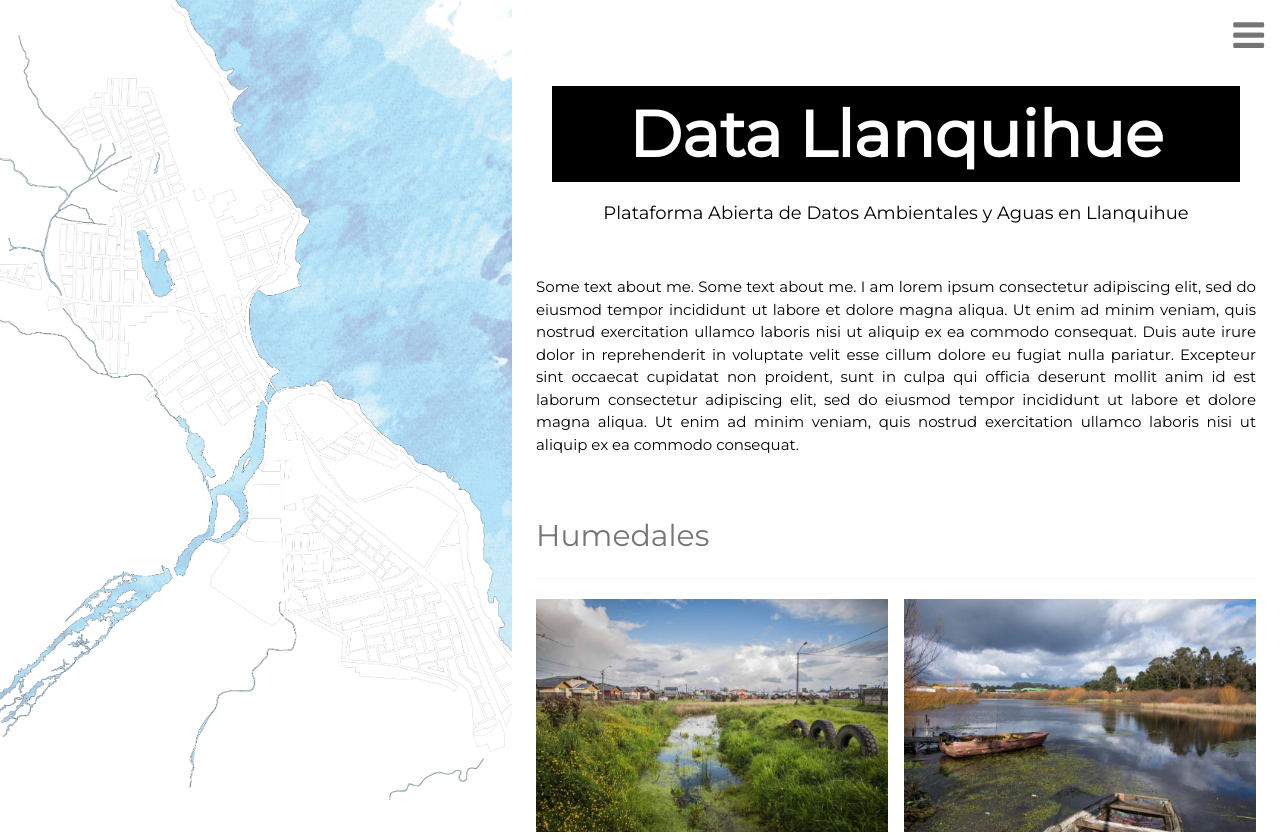
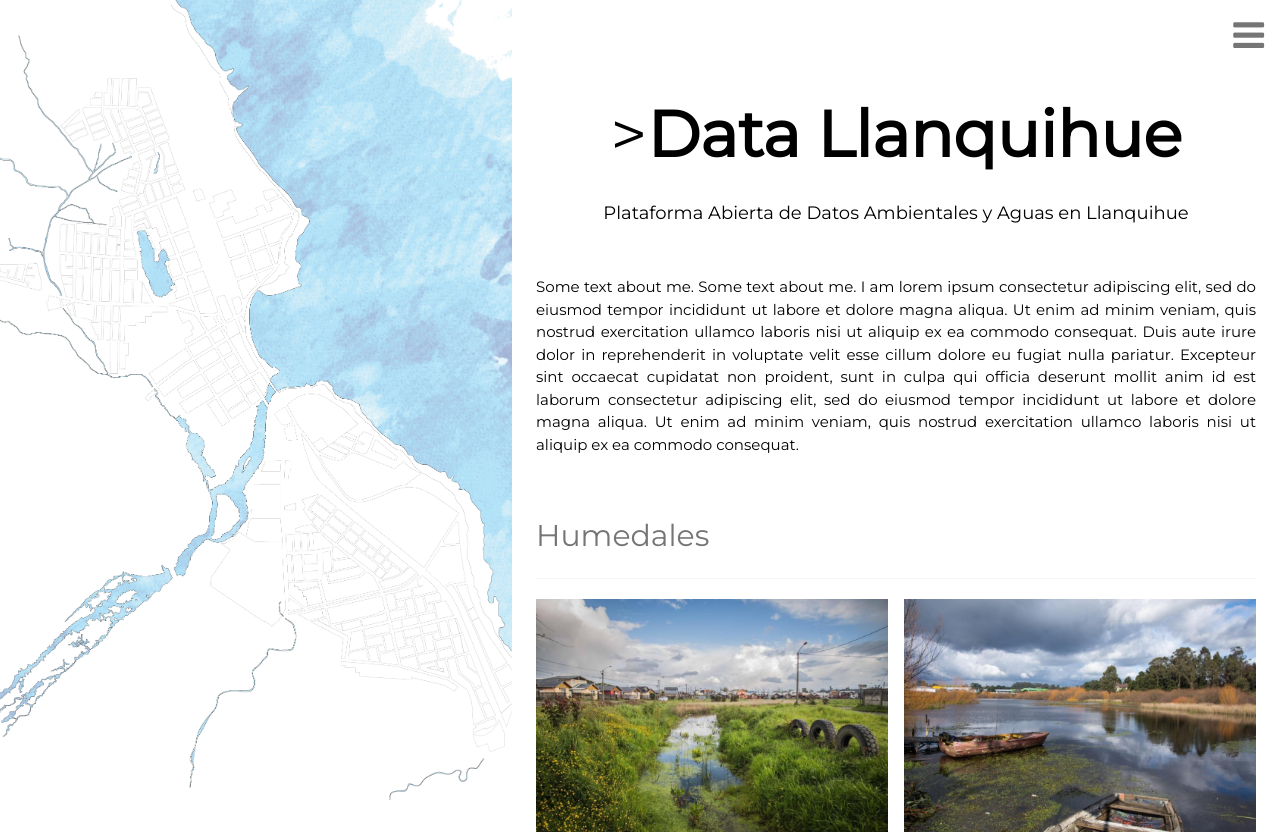
Before and after one commit to matimacayal/cyber-data-llanquihue, a plain HTML site: page docs/index.html in a window 1280 px wide. Shown: the top 835 px of the page. Drawn offline with Linux system fonts and the light colour scheme; some packages are replaced by stand-ins of ours.

Commit message:
White background title

```diff
--- a/docs/index.html
+++ b/docs/index.html
@@ -45,7 +45,7 @@
 
     <!-- Header -->
     <header class="w3-container w3-center" style="padding:64px 16px 0px 16px" id="home">
-      <h1 class="w3-jumbo" style="background-color: black; color: white"><b>Data Llanquihue</b></h1>
+      <h1 class="w3-jumbo" <!--style="background-color: black; color: white"-->><b>Data Llanquihue</b></h1>
       <p class="w3-large">Plataforma Abierta de Datos Ambientales y Aguas en Llanquihue</p>
       <!--
       <button class="w3-button w3-light-grey w3-padding-large w3-margin-top">
```
